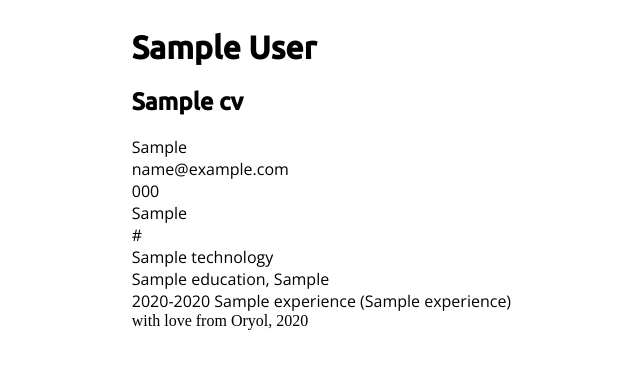
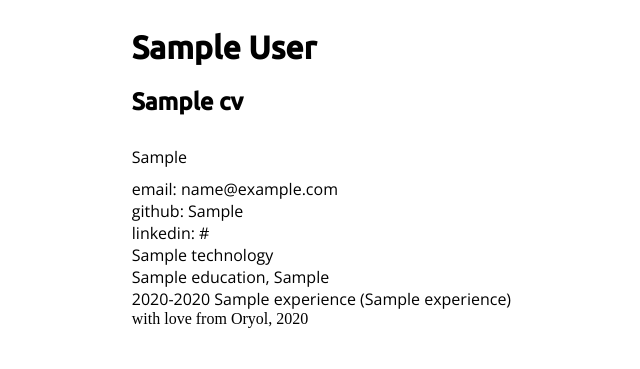
Before and after one commit to yuriyarhipov/djangocv, a Django app: page / in a window 1280 px wide. Shown: the top 369 px of the page, without its empty margins (129-769 px from the left). Run offline with Django 3.2, Linux system fonts and the light colour scheme; tables that the repository leaves empty hold one stand-in row (values such as "Sample post").

Commit message:
add simple styles for information blocks

```diff
--- a/cv/templates/main.html
+++ b/cv/templates/main.html
@@ -11,20 +11,17 @@
             <h2>{{ data.title }}</h2>
         </div>
         <div class="body">
-            <div>
+            <div class="information">
                 {{ data.information }}
             </div>
             <div>
-                {{ data.email }}
+                email: {{ data.email }}
             </div>
             <div>
-                {{ data.phone }}
+                github: {{ data.github }}
             </div>
             <div>
-                {{ data.github }}
-            </div>
-            <div>
-                {{ data.linkedin }}
+                linkedin: {{ data.linkedin }}
             </div>
             <div>
                 {% for item in data.technologies.all %}
--- a/static/main.css
+++ b/static/main.css
@@ -26,3 +26,9 @@
     grid-row-start: 3;
     grid-row-end: 3;
 }
+
+.information {
+    margin-top: 10px;
+    margin-bottom: 10px;
+    text-align: justify;
+}
```
Also changed, not shown: 3 other files.
